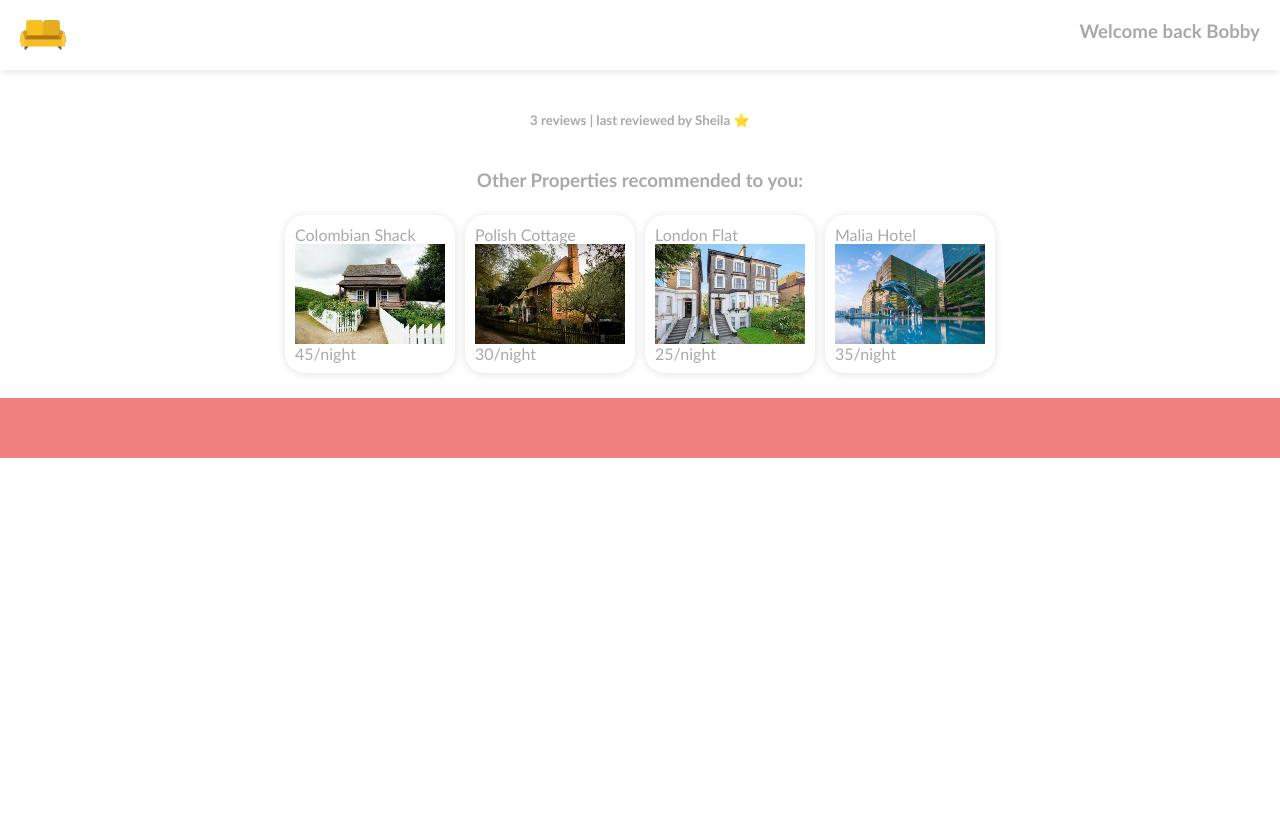
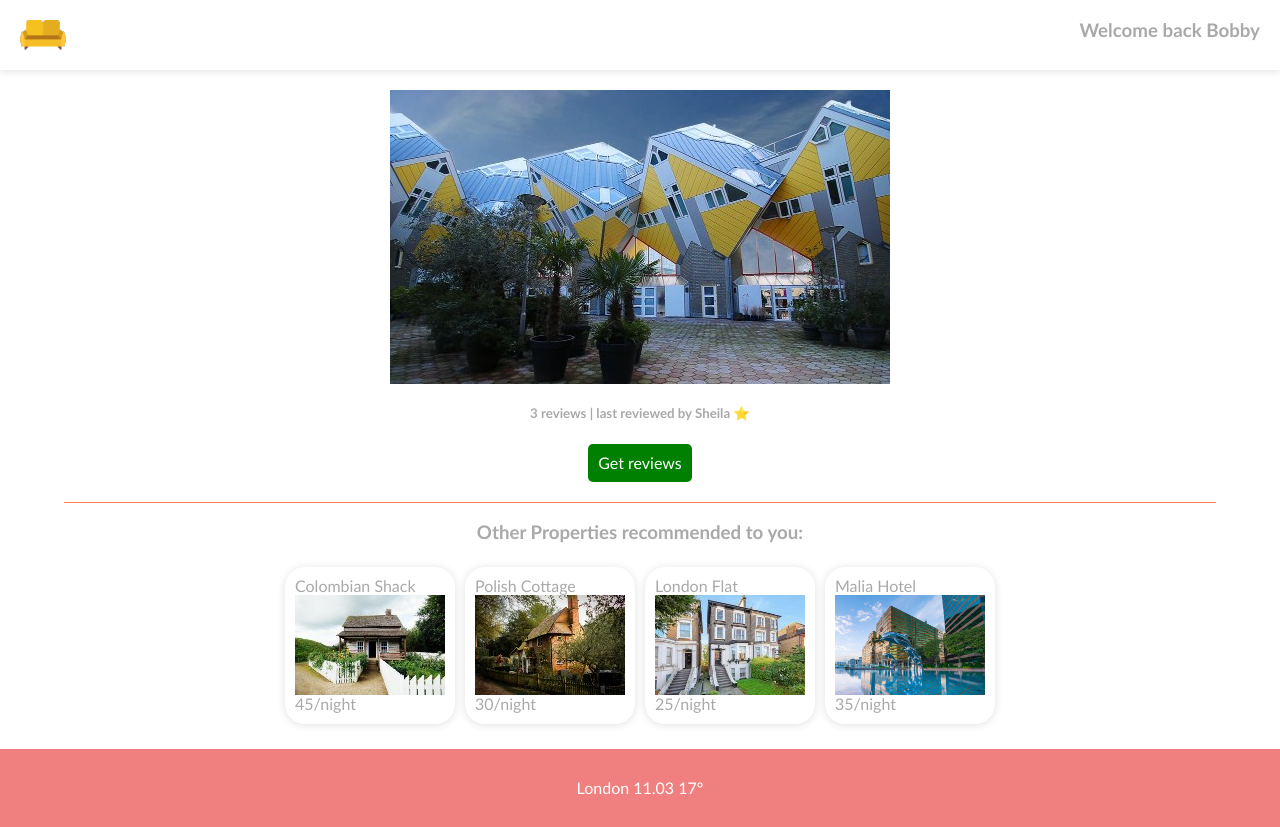
Before and after one commit to DFreezy/DUWFRI353_WFC2401_GroupA_DuwayneFrieslaar_DJS09, a website built with Vite: page index.html in a window 1280 px wide. Before the commit the page ends 800 px from the top, so only its background shows below. Built offline with nearby package versions, Linux system fonts and the light colour scheme.

Commit message:
Added temperature
I added the temperature

```diff
--- a/index.html
+++ b/index.html
@@ -1,6 +1,6 @@
 <html>
-   <head>
-       <link rel="stylesheet" href="index.css">
+   <head><link rel="stylesheet" href="https://cdnjs.cloudflare.com/ajax/libs/normalize/8.0.1/normalize.css">
+       <link rel="stylesheet" href="index.css"/>
    </head>
    <body>
        <div class="nav-bar">
@@ -11,10 +11,13 @@
             </h3>
        </div>
        <div class="container">
-         <h5 id="reviews"></h5>
-
-         <h3>Other Properties recommended to you:</h3>
-         <div class="properties"></div>
+           <div class="main-image"></div>
+           <h5 id="reviews"></h5>
+           <button>Get reviews</button>
+           <div class="reviews"></div>
+           <div class="break"></div>
+           <h3>Other Properties recommended to you:</h3>
+           <div class="properties"></div>
        </div>
        <div class="footer"></div>
        <script type="module" src="index.ts"></script>
```
Also changed, not shown: tsconfig.json (deleted, +0 -109 lines).
